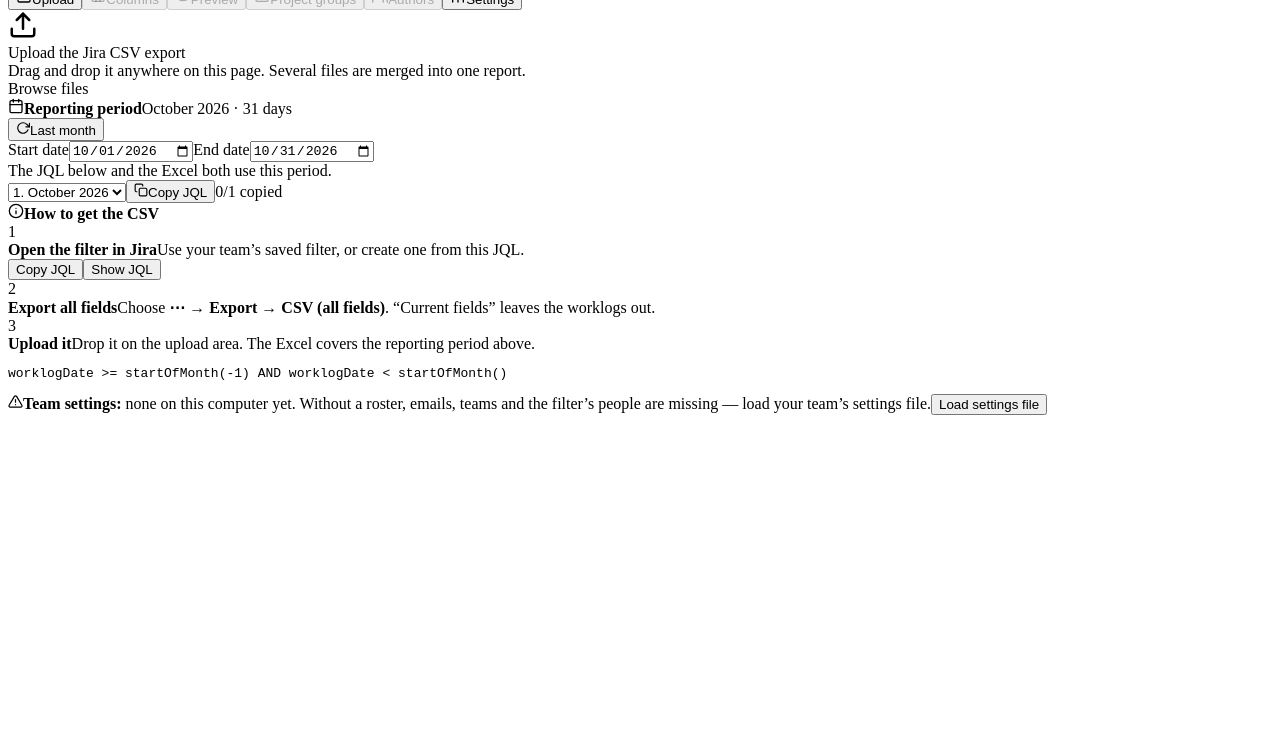
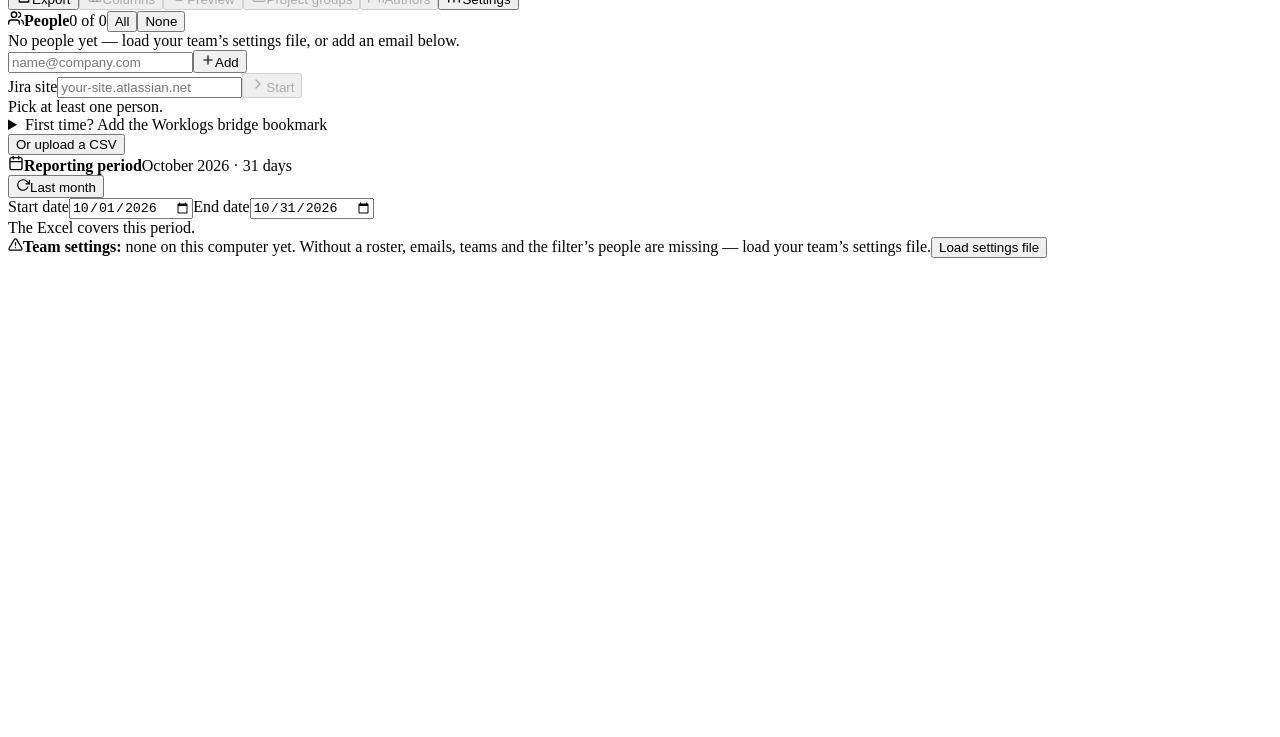
Before and after one commit to YeRigur/jira-worklog-reporter, a website with bundled scripts: page index.html in a window 1280 px wide. Shown: the part 63-800 px from the top of the page. Built offline with nearby package versions, Linux system fonts and the light colour scheme.

Commit message:
Start screen: export from Jira — people, site, Start, bookmark

```diff
--- a/src/ui/inputs.js
+++ b/src/ui/inputs.js
@@ -19,6 +19,7 @@ export function createInputs(app) {
         app.render();
       }
     }),
+    emailInput: h('input', { type: 'email', placeholder: 'name@company.com', autocomplete: 'off', 'aria-label': 'Email to add' }),
     jqlInput: h('textarea', { class: 'tpaste tjql', rows: '8', placeholder: 'worklogDate >= startOfMonth(-1) AND worklogDate < startOfMonth() AND worklogAuthor in ("…")' }),
     searchInput: h('input', {
       type: 'search', class: 'tsearch__input', placeholder: 'Search columns in this file', autocomplete: 'off',
--- /dev/null
+++ b/src/ui/pages/jira.js
@@ -0,0 +1,84 @@
+// Jira mode on the start screen: who, which site, Start, the bookmark that
+// connects the Jira tab, and the Excel once Jira has answered.
+import { h, icon, xlsxIcon } from '../dom.js';
+import { plural } from '../../core/format.js';
+import { bookmarkletUrl, bookmarkletSource } from '../../core/bridge.js';
+import { groupOf, projectsInFile } from '../../core/project-groups.js';
+
+// The bookmark answers only the page it was dragged from.
+const pageOrigin = () => globalThis.location?.origin || '';
+
+export function jiraPanel(app) {
+  const { state, link, go } = app;
+  const roster = state.settings.roster;
+  const picked = app.pickedEmails();
+  const j = state.jira;
+  const working = j.phase === 'waiting' || j.phase === 'running' || Boolean(state.previewing);
+  const toCsv = () => { state.source = 'csv'; app.render(); };
+
+  const note = (email) => {
+    if (j.missing.includes(email)) return h('small', { class: 'tcheck__bad', text: 'not found in Jira' });
+    if (j.guessed.includes(email)) return h('small', { class: 'tcheck__note', text: 'found by search' });
+    return null;
+  };
+  const addEmail = () => {
+    if (app.addRosterEmail(app.inputs.emailInput.value)) app.inputs.emailInput.value = '';
+    app.render();
+  };
+  const people = h('section', { class: 'tpanel' },
+    h('div', { class: 'tpanel__title' }, icon('users', 16), h('b', { text: 'People' }),
+      h('span', { class: 'tperiodbox__sum', text: `${picked.length} of ${roster.length}` }),
+      h('span', { class: 'tjira__pick' }, link('All', () => app.pickPeople(roster)), link('None', () => app.pickPeople([])))),
+    roster.length
+      ? h('div', { class: 'tchecks' }, ...roster.map((email) => h('label', { class: 'tcheck' },
+        h('input', {
+          type: 'checkbox', checked: picked.includes(email),
+          onchange: (e) => app.pickPeople(e.target.checked ? [...picked, email] : picked.filter((x) => x !== email))
+        }),
+        h('span', { class: 'x', text: email }), note(email))))
+      : h('div', { class: 'thelp', text: 'No people yet — load your team’s settings file, or add an email below.' }),
+    h('div', { class: 'tjira__add' }, app.inputs.emailInput,
+      h('button', { class: 'tbtn tbtn--sm', onclick: addEmail }, icon('plus', 14), 'Add')));
+
+  if (!app.inputs.siteInput.value && state.settings.site) app.inputs.siteInput.value = state.settings.site;
+  const siteRow = h('label', { class: 'tfield' }, 'Jira site', app.inputs.siteInput);
+
+  const canStart = Boolean(app.jira.site()) && picked.length > 0 && !working;
+  const status = {
+    idle: null,
+    waiting: h('div', { class: 'tcallout tcallout--compact tcallout--info' }, icon('info', 16),
+      h('div', { class: 'tcallout__body' },
+        h('span', {}, 'In the Jira tab that just opened, click the ', h('b', { text: 'Worklogs bridge' }), ' bookmark.'),
+        j.slow ? h('span', {}, ' Nothing yet? Make sure you are signed in there, or ', link('upload a CSV instead', toCsv), '.') : null)),
+    running: h('div', { class: 'thelp', text: state.progress || j.message || 'Working…' }),
+    ready: state.previewing ? h('div', { class: 'thelp', text: state.progress || 'Building the Excel…' }) : null,
+    error: h('div', { class: 'terr', text: j.message })
+  }[j.phase];
+
+  const bookmark = h('details', { class: 'tbridge' },
+    h('summary', { text: 'First time? Add the Worklogs bridge bookmark' }),
+    h('div', { class: 'thelp', text: 'Drag this button to your bookmarks bar. It only reads from Jira, and only answers this page.' }),
+    h('a', { class: 'tbtn tbtn--sm', href: bookmarkletUrl(pageOrigin()), draggable: 'true', onclick: (e) => e.preventDefault() }, icon('link', 14), 'Worklogs bridge'),
+    h('details', {}, h('summary', { text: 'Show code' }), h('pre', { class: 'jql', text: bookmarkletSource(pageOrigin()) })));
+
+  const p = state.preview;
+  const fresh = Boolean(p && p.ok && p.signature === app.signature());
+  const unmapped = fresh ? projectsInFile(app.jira.projects()).filter((x) => !groupOf(state.settings.projectGroups, x.key)) : [];
+  const result = fresh
+    ? h('div', { class: 'tjira__result' },
+      h('div', { class: 'ttile' }, xlsxIcon(48), h('div', { class: 'ttile__name', text: p.filename }),
+        h('div', { class: 'ttile__meta', text: plural(p.sheets.length, 'sheet') })),
+      h('button', { class: 'tdl', onclick: app.download }, icon('download', 17), state.savedSig === app.signature() ? 'Download again' : 'Download Excel'),
+      unmapped.length ? h('div', { class: 'trow trow--bad' }, icon('alert', 16),
+        h('span', { class: 'x', text: `${plural(unmapped.length, 'project')} without a group: ${unmapped.map((x) => x.key).join(', ')}` }),
+        link('Assign groups', () => go('groups'))) : null,
+      h('div', { class: 'tlinks' }, link('Preview', () => go('preview'))))
+    : (p && !p.ok && p.signature === app.signature() ? h('div', { class: 'terr', text: p.message }) : null);
+
+  return h('div', { class: 'tjira' },
+    people, siteRow,
+    h('button', { class: 'is-primary tjira__start', disabled: !canStart, onclick: app.jira.start }, icon('right', 16), working ? 'Working…' : 'Start'),
+    picked.length ? null : h('div', { class: 'thelp', text: 'Pick at least one person.' }),
+    status, result, bookmark,
+    h('div', { class: 'tlinks' }, link('Or upload a CSV', toCsv)));
+}
--- a/src/ui/pages/start.js
+++ b/src/ui/pages/start.js
@@ -3,10 +3,17 @@ import { h, icon, copyText } from '../dom.js';
 import { DATE_PATTERNS } from '../../core/jira-dates.js';
 import { previousMonth, periodLabel } from '../../core/period.js';
 import { monthsOf } from '../../core/filter-jql.js';
+import { jiraPanel } from './jira.js';
 
 export function startPage(app) {
   const { state, link, step, copyJql, settingsNote, settingsSummary, go } = app;
   const { jqlBox } = app.inputs;
+
+  if (state.source === 'jira') {
+    return h('div', { class: 'tstart' },
+      h('div', { class: 'tstart__file' }, jiraPanel(app)),
+      h('div', { class: 'tstart__guide' }, ...[periodPanel(app, { jira: true }), settingsLine(app), settingsNote()].filter(Boolean)));
+  }
 
   // Left: the file — the drop area, and what went wrong with the last one.
   const upload = [h('div', {
@@ -17,6 +24,7 @@ export function startPage(app) {
   h('div', { class: 'tpt', text: 'Upload the Jira CSV export' }),
   h('div', { class: 'tpm', text: 'Drag and drop it anywhere on this page. Several files are merged into one report.' }),
   h('span', { class: 'tdrop__btn' }, 'Browse files'))];
+  upload.push(h('div', { class: 'tlinks' }, link('Back to export from Jira', () => { state.source = 'jira'; app.render(); })));
   if (state.error) {
     upload.push(h('div', { class: 'terr', text: state.error.message }));
     if (state.error.code === 'date-format' || state.datePattern) {
@@ -29,7 +37,6 @@ export function startPage(app) {
 
   // Right: what the file should be — the period, how to export it, the settings.
   // Emails come from the roster alone — people found by Jira don't make up for it.
-  const ready = state.settings.roster.length > 0;
   const guide = [
     periodPanel(app),
     h('section', { class: 'tpanel' },
@@ -40,11 +47,7 @@ export function startPage(app) {
         step(2, h('b', { text: 'Export all fields' }), h('span', {}, 'Choose ', h('b', { text: '⋯ → Export → CSV (all fields)' }), '. “Current fields” leaves the worklogs out.')),
         step(3, h('b', { text: 'Upload it' }), h('span', { text: 'Drop it on the upload area. The Excel covers the reporting period above.' }))),
       jqlBox),
-    h('div', { class: `tsetline${ready ? '' : ' is-missing'}` },
-      icon(ready ? 'check' : 'alert', 15),
-      h('span', { class: 'x' }, h('b', { text: 'Team settings: ' }), settingsSummary(),
-        ready ? '' : '. Without a roster, emails, teams and the filter’s people are missing — load your team’s settings file.'),
-      link(ready ? 'Open settings' : 'Load settings file', () => (ready ? go('settings') : app.chooseSettings()))),
+    settingsLine(app),
     settingsNote()
   ];
   return h('div', { class: 'tstart' },
@@ -54,7 +57,7 @@ export function startPage(app) {
 
 // The period: two dates, what they mean, and — when they span several months —
 // one export per month (Jira caps a CSV at 1000 issues), each copied in turn.
-function periodPanel(app) {
+function periodPanel(app, { jira = false } = {}) {
   const { state } = app;
   const { fromInput, toInput } = app.inputs;
   const days = state.from && state.to ? Math.round((Date.parse(state.to) - Date.parse(state.from)) / 86400000) + 1 : 0;
@@ -73,10 +76,10 @@ function periodPanel(app) {
         h('span', { class: 'tperiodbox__sum', text: `${periodLabel(state.from, state.to)}${days > 0 ? ` · ${days} days` : ''}` })),
       resetButton),
     h('div', { class: 'tdates' }, h('label', { class: 'tfield' }, 'Start date', fromInput), h('label', { class: 'tfield' }, 'End date', toInput)),
-    h('div', { class: 'thelp', text: 'The JQL below and the Excel both use this period.' }),
+    h('div', { class: 'thelp', text: jira ? 'The Excel covers this period.' : 'The JQL below and the Excel both use this period.' }),
     // One month needs no warning, but its JQL is copied the same way.
-    months.length === 1 ? monthPicker(app, months) : null,
-    months.length > 1 ? h('div', { class: `tcallout tcallout--compact tcallout--${tooLong ? 'warn' : 'info'}` },
+    !jira && months.length === 1 ? monthPicker(app, months) : null,
+    !jira && months.length > 1 ? h('div', { class: `tcallout tcallout--compact tcallout--${tooLong ? 'warn' : 'info'}` },
       icon(tooLong ? 'alert' : 'info', 16),
       h('div', { class: 'tcallout__body' },
         h('span', {}, h('b', { text: `${months.length} months: ` }),
@@ -113,3 +116,14 @@ function monthPicker(app, months) {
   } }, icon(done ? 'check' : 'copy', 14), h('span', { text: done ? 'Copy again' : 'Copy JQL' }));
   return h('div', { class: 'tmonthrow' }, select, button, progress(state, months));
 }
+
+// The settings in one line, with the way to load or open them.
+function settingsLine(app) {
+  const { state, link, settingsSummary, go } = app;
+  const ready = state.settings.roster.length > 0;
+  return h('div', { class: `tsetline${ready ? '' : ' is-missing'}` },
+    icon(ready ? 'check' : 'alert', 15),
+    h('span', { class: 'x' }, h('b', { text: 'Team settings: ' }), settingsSummary(),
+      ready ? '' : '. Without a roster, emails, teams and the filter’s people are missing — load your team’s settings file.'),
+    link(ready ? 'Open settings' : 'Load settings file', () => (ready ? go('settings') : app.chooseSettings())));
+}
--- a/src/ui/render.js
+++ b/src/ui/render.js
@@ -45,15 +45,16 @@ const SECTION = { pick: 'all', empty: 'all', search: 'all', period: 'main', note
 function renderNav(app, nav, ctx) {
   const { state } = app;
   const ds = state.dataset;
-  const here = ds ? (SECTION[state.page] || (PAGES[state.page] ? state.page : 'main')) : (state.page === 'settings' ? 'settings' : 'main');
+  const here = ds ? (SECTION[state.page] || (PAGES[state.page] ? state.page : 'main')) : (['settings', 'preview', 'groups'].includes(state.page) ? state.page : 'main');
   const item = (page, iconName, label, { badge = 0, tone = 'warn', open = true } = {}) => h('button', {
     class: `tnav__item${here === page ? ' is-on' : ''}`, disabled: !open, 'aria-current': here === page ? 'page' : null,
     onclick: () => app.go(page)
   }, icon(iconName, 16), h('span', { class: 'tnav__label', text: label }),
   badge ? h('span', { class: `tnav__badge tnav__badge--${tone}`, text: String(badge) }) : null);
   if (!ds) {
-    nav.replaceChildren(item('main', 'upload', 'Upload'), item('all', 'columns', 'Columns', { open: false }),
-      item('preview', 'eye', 'Preview', { open: false }), item('groups', 'folder', 'Project groups', { open: false }),
+    const jiraReady = state.source === 'jira' && Boolean(state.preview?.ok);
+    nav.replaceChildren(item('main', state.source === 'jira' ? 'home' : 'upload', state.source === 'jira' ? 'Export' : 'Upload'), item('all', 'columns', 'Columns', { open: false }),
+      item('preview', 'eye', 'Preview', { open: jiraReady }), item('groups', 'folder', 'Project groups', { open: jiraReady }),
       item('authors', 'users', 'Authors', { open: false }), item('settings', 'settings', 'Settings'));
     return;
   }
@@ -96,8 +97,13 @@ export function render(app, { card, nav }) {
   let mode = 'start';
   let ctx = null;
   app.inputs.jqlBox.textContent = app.teamJql();
+  // Jira mode has no CSV: the preview and the groups read what Jira answered.
+  const jiraPage = !ds && state.source === 'jira' && (state.page === 'preview' || state.page === 'groups') && state.preview?.ok;
   if (!ds && state.page === 'settings') {
     content = settingsPage(app);
+    mode = 'page';
+  } else if (jiraPage) {
+    content = PAGES[state.page](app, { ds: app.jira.projects() });
     mode = 'page';
   } else if (!ds) {
     content = startPage(app);
--- a/styles/theme.css
+++ b/styles/theme.css
@@ -121,3 +121,19 @@
 :root .tcard--main { background: transparent; box-shadow: none; padding: 0; }
 :root .tplus { background: var(--primary); color: #fff; box-shadow: none; }
 :root .tbrand__title { font-weight: 600; }
+
+/* Jira mode: the people checklist, Start, the bookmark */
+.tjira { display: flex; flex-direction: column; gap: 14px; min-width: 0; }
+.tjira__pick { display: inline-flex; gap: 10px; margin-left: auto; }
+.tchecks { display: flex; flex-direction: column; gap: 6px; max-height: 260px; overflow: auto; margin-top: 10px; }
+.tcheck { display: flex; align-items: center; gap: 8px; min-width: 0; }
+.tcheck .x { overflow-wrap: anywhere; }
+.tcheck__bad { color: var(--danger-text); }
+.tcheck__note { opacity: .7; }
+.tjira__add { display: flex; gap: 8px; margin-top: 10px; }
+.tjira__add input { flex: 1; min-width: 0; }
+.tjira__start { align-self: flex-start; }
+.tjira__result { display: flex; flex-direction: column; gap: 10px; }
+.tbridge summary { cursor: pointer; }
+.tbridge .tbtn { margin-top: 8px; }
+.tbridge pre { max-height: 200px; overflow: auto; white-space: pre-wrap; word-break: break-all; }
```
Also changed, not shown: tests/jira-page.test.js (+16 -0 lines).
